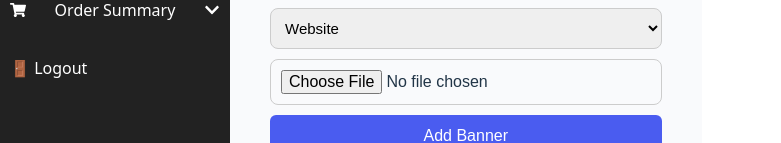
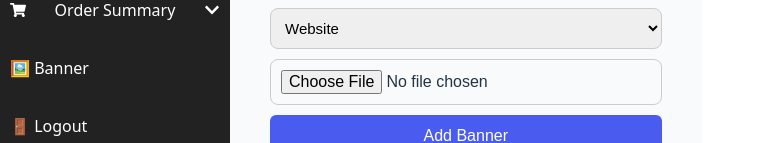
Before and after one commit to Sajid-sid/ABS_Admin_Dashboard_Frontend, a React (Vite) app: page /banner in a window 1280 px wide. Shown: the part 276-419 px from the top of the page, without its empty margins (0-781 px from the left). Built offline with nearby package versions, Linux system fonts and the light colour scheme; no server answers; sample sign-in values are in the browser's storage; the HTML template or start-up script is replaced by a standard one.

Commit message:
added  banner logic

```diff
--- a/src/components/Sidebar.jsx
+++ b/src/components/Sidebar.jsx
@@ -107,6 +107,9 @@ export default function Sidebar() {
             </div>
           )}
         </div>
+        <Link to="/banner" className="nav-item">
+          🖼️ {!collapsed && "Banner"}
+        </Link>
 
         <Link to="/logout" className="nav-item">
           🚪 {!collapsed && "Logout"}
```
